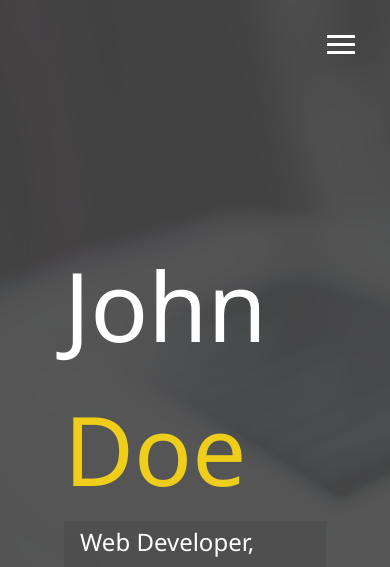
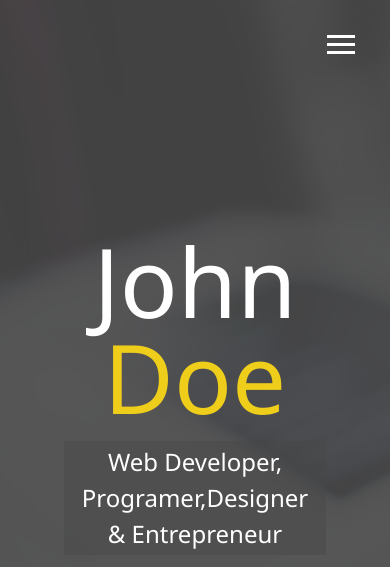
Before and after one commit to chenjl8/Modern_portfolio, a website: page dist/index.html in a window 390 px wide. Shown: the top 567 px of the page. Drawn offline with Linux system fonts and the light colour scheme.

Commit message:
Add about page and change on media query

```diff
--- a/scss/_config.scss
+++ b/scss/_config.scss
@@ -28,3 +28,34 @@ $background-opacity: 0.9;
     }
   }
 }
+
+@function set-text-color($color) {
+  @if (lightness($color) > 40) {
+    @return #000;
+  } @else {
+    @return #fff;
+  }
+}
+
+@mixin mediaSm {
+  @media screen and (max-width: 500px) {
+    @content;
+  }
+}
+@mixin mediaMd {
+  @media screen and (max-width: 768px) {
+    @content;
+  }
+}
+
+@mixin mediaLg {
+  @media screen and (max-width: 769px) and (max-width: 1170px) {
+    @content;
+  }
+}
+
+@mixin mediaXl {
+  @media screen and (min-width: 1171px) {
+    @content;
+  }
+}
--- a/scss/_menu.scss
+++ b/scss/_menu.scss
@@ -10,7 +10,7 @@
     width: 28px;
     height: 3px;
     margin: 0 0 5px 0;
-    background: #fff;
+    background: set-text-color($primary-color);
     @include easeOut;
   }
   &.close {
@@ -96,7 +96,7 @@
     text-transform: uppercase;
     padding: 1rem, 0;
     font-weight: 300;
-    color: #fff;
+    color: set-text-color($primary-color);
     text-decoration: none;
     @include easeOut;
 
--- /dev/null
+++ b/scss/_mobile.scss
@@ -0,0 +1,52 @@
+@include mediaXl {
+}
+@include mediaLg {
+}
+@include mediaMd {
+  main {
+    align-items: center;
+    text-align: center;
+    .lg-heading {
+      line-height: 1;
+      margin-bottom: 1rem;
+    }
+  }
+
+  ul.menu-nav,
+  div.menu-branding {
+    float: none;
+    width: 100%;
+    min-width: 0;
+    &.show {
+      transform: translate3d(0, 0, 0);
+    }
+  }
+  .menu-nav {
+    height: 75vh;
+    transform: translate3d(-100%, 0, 0);
+    font-size: 24px;
+  }
+  .menu-branding {
+    height: 25vh;
+    transform: translate3d(100%, 0, 0);
+    .portrait {
+      background: url("../img/portrait_small.jpg");
+      width: 150px;
+      height: 150px;
+    }
+  }
+  .about-info {
+    grid-template-areas:
+      "bioimage"
+      "bio"
+      "job1"
+      "job2"
+      "job3";
+    grid-template-columns: 1fr;
+  }
+}
+@include mediaSm {
+  main#home h1 {
+    margin-top: 10vh;
+  }
+}
--- a/scss/main.scss
+++ b/scss/main.scss
@@ -1,5 +1,6 @@
 @import "config";
 @import "menu";
+@import "mobile";
 
 * {
   box-sizing: border-box;
@@ -7,7 +8,7 @@
 body {
   @include background;
   background-color: $primary-color;
-  color: #fff;
+  color: set-text-color($primary-color);
   height: 100%;
   margin: 0;
   font-family: "Segoe UI", Tahoma, Geneva, Verdana, sans-serif;
@@ -45,7 +46,8 @@ header {
 
 main {
   padding: 4rem;
-  height: 100%;
+  //height: 100%;
+  min-height: calc(100vh - 60px);
   .icons {
     margin-top: 1rem;
     a {
@@ -64,3 +66,45 @@ main {
     }
   }
 }
+.about-info {
+  display: grid;
+  grid-gap: 30px;
+  grid-template-areas:
+    "bioimage bio bio"
+    "job1 job2 job3";
+  grid-template-columns: repeat(3, 1fr);
+  .bio-image {
+    grid-area: bioimage;
+    margin: auto;
+    border-radius: 50%;
+    border: $secondary-color 3px solid;
+  }
+  .bio {
+    grid-area: bio;
+    font-size: 1.5rem;
+  }
+  .job-1 {
+    grid-area: job1;
+  }
+
+  .job-2 {
+    grid-area: job2;
+  }
+  .job-3 {
+    grid-area: job3;
+  }
+
+  .job {
+    background: lighten($primary-color, 5);
+    padding: 0.5rem;
+    border-bottom: $secondary-color 5px solid;
+  }
+}
+
+#main-footer {
+  text-align: center;
+  padding: 1rem;
+  background: darken($primary-color, 10);
+  color: set-text-color($primary-color);
+  height: 60px;
+}
```
Also changed, not shown: dist/about.html (added), dist/css/main.css, dist/index.html.
